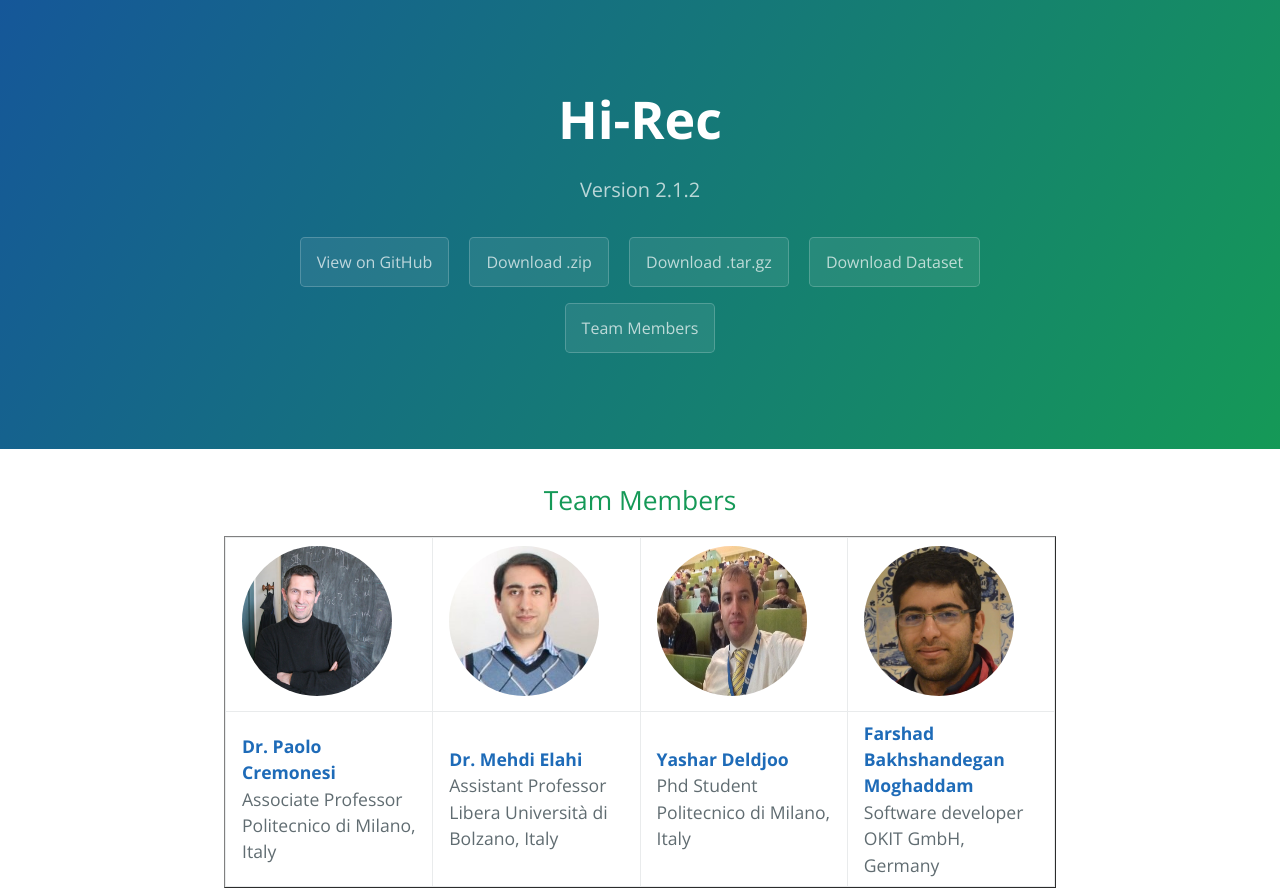
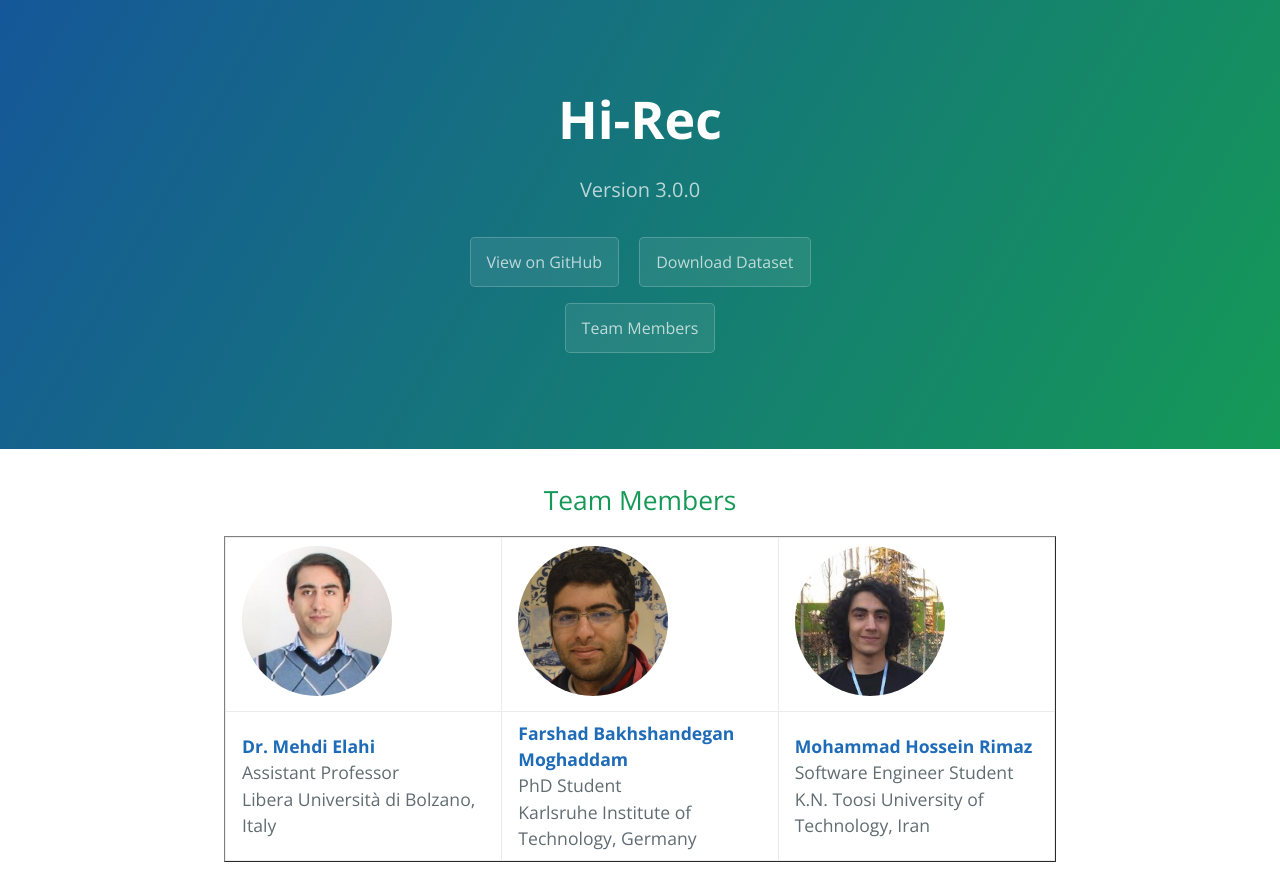
Before and after one commit to fmoghaddam/Hi-Rec, a plain HTML site: page team.html in a window 1280 px wide. Shown: the top 891 px of the page. Drawn offline with nearby package versions, Linux system fonts and the light colour scheme.

Commit message:
changed index and team regarding V3

```diff
--- a/team.html
+++ b/team.html
@@ -15,10 +15,10 @@
   <body>
     <section class="page-header">
       <h1 class="project-name">Hi-Rec</h1>
-      <h2 class="project-tagline">Version 2.1.2</h2>
+      <h2 class="project-tagline">Version 3.0.0</h2>
       <a href="https://github.com/fmoghaddam/Hi-Rec" class="btn">View on GitHub</a>
-      <a href="https://github.com/fmoghaddam/Hi-Rec/zipball/master" class="btn">Download .zip</a>
-      <a href="https://github.com/fmoghaddam/Hi-Rec/tarball/master" class="btn">Download .tar.gz</a>
+      <!--<a href="https://github.com/fmoghaddam/Hi-Rec/zipball/master" class="btn">Download .zip</a>
+      <a href="https://github.com/fmoghaddam/Hi-Rec/tarball/master" class="btn">Download .tar.gz</a>-->
 	  <a href=" https://www.researchgate.net/publication/305682388_Mise-en-Scene_Dataset_Stylistic_Visual_Features_of_Movie_Trailers_description" class="btn">Download Dataset</a>
 	  <br>
 	  <a href="https://fmoghaddam.github.io/Hi-Rec/team.html" class="btn">Team Members</a>
@@ -32,16 +32,14 @@
 
 	  <table  border="1|0">
   <tr>
-    <td><a href="http://www.deib.polimi.it/eng/people/details/159156"><image class="team_memebr_image" src="images/paolo.jpg"></a></td>
     <td><a href="https://www.linkedin.com/in/mehdielahi"><image class="team_memebr_image" src="images/mehdi.jpg"></a></td>
-	<td><a href="http://ydeldjoo.me/"><image class="team_memebr_image" src="images/yashar.jpg"></a></td>
-	<td><a href="https://www.linkedin.com/in/farshadbakhshandegan"><image class="team_memebr_image" src="images/farshad.jpg"></a></td>
+    <td><a href="https://www.linkedin.com/in/farshadbakhshandegan"><image class="team_memebr_image" src="images/farshad.jpg"></a></td>
+    <td><a href="https://www.linkedin.com/in/mohammad-hossein-rimaz-608b35116"><image class="team_memebr_image" src="images/hossein.jpeg"></a></td>
   </tr>
   <tr>
-    <td><strong><a href="http://www.deib.polimi.it/eng/people/details/159156">Dr. Paolo Cremonesi</a></strong><br>Associate Professor<br>Politecnico di Milano, Italy</td>
-    <td><strong><a href="https://www.linkedin.com/in/mehdielahi">Dr. Mehdi Elahi</a></strong><br>Assistant Professor<br>Libera Università di Bolzano, Italy</td>
-    <td><strong><a href="http://ydeldjoo.me/">Yashar Deldjoo</a></strong><br>Phd Student<br>Politecnico di Milano, Italy</td>
-	<td><strong><a href="https://www.linkedin.com/in/farshadbakhshandegan">Farshad Bakhshandegan Moghaddam</a></strong><br>Software developer<br>OKIT GmbH, Germany</td>
+<td><strong><a href="https://www.linkedin.com/in/mehdielahi">Dr. Mehdi Elahi</a></strong><br>Assistant Professor<br>Libera Università di Bolzano, Italy</td>
+	<td><strong><a href="https://www.linkedin.com/in/farshadbakhshandegan">Farshad Bakhshandegan Moghaddam</a></strong><br>PhD Student<br>Karlsruhe Institute of Technology, Germany</td>
+<td><strong><a href="https://www.linkedin.com/in/mohammad-hossein-rimaz-608b35116">Mohammad Hossein Rimaz</a></strong><br>Software Engineer Student<br>K.N. Toosi University of Technology, Iran</td>
   </tr>
 
 </table>
```
Also changed, not shown: index.html (+4 -4 lines), images/hossein.jpeg (added).
